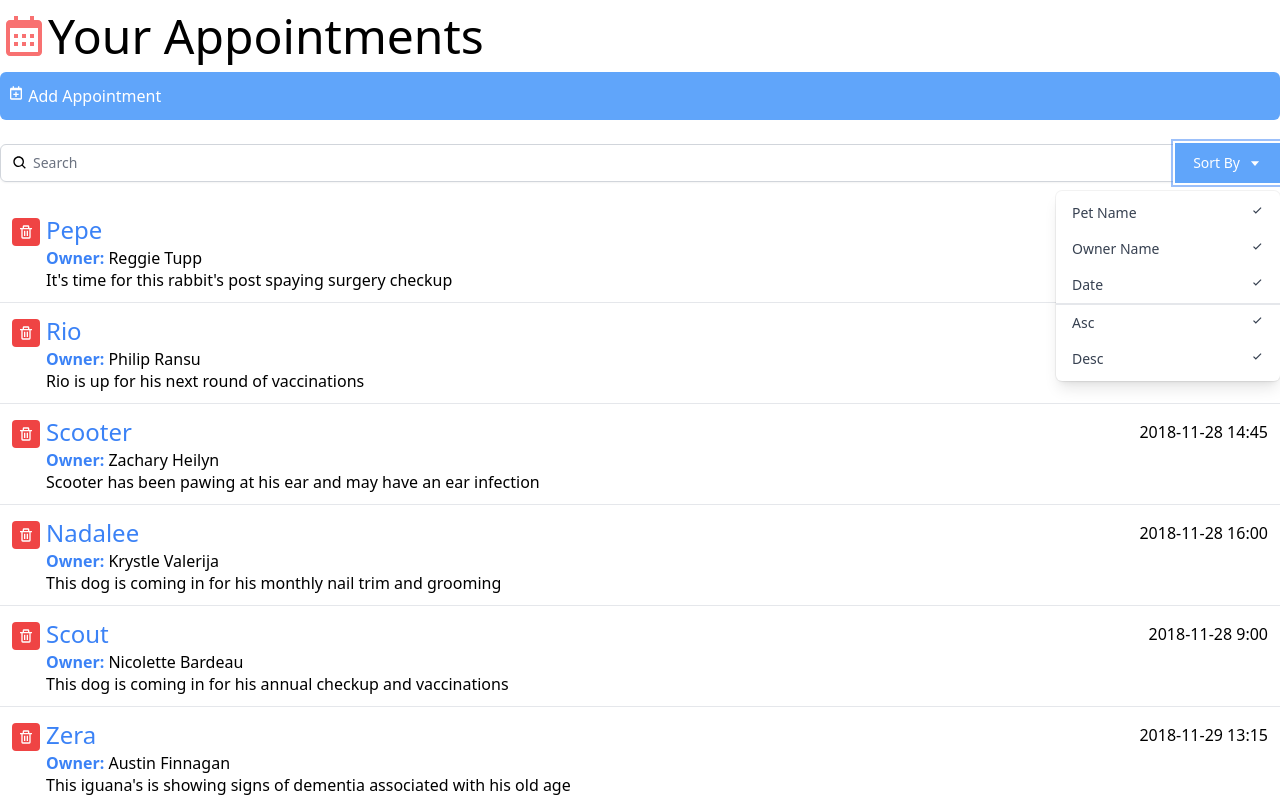
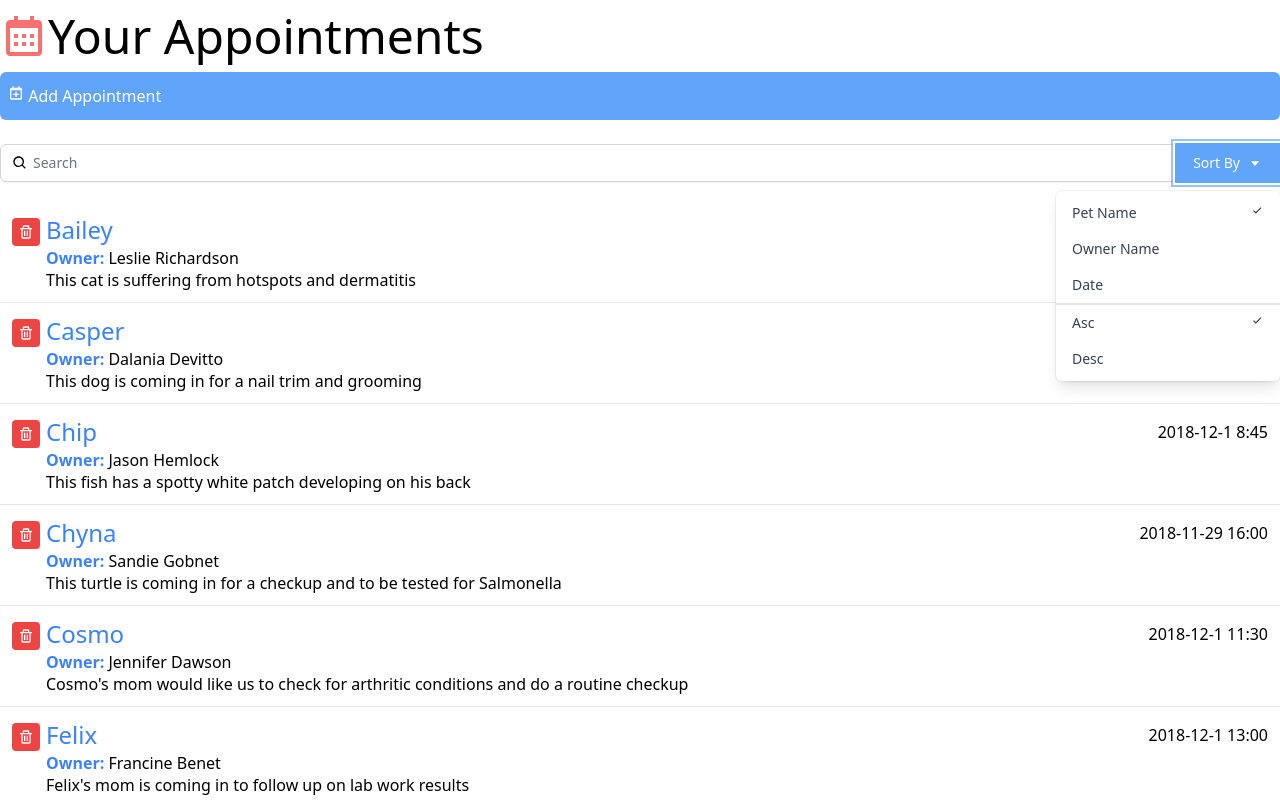
Before and after one commit to vladkrasovsky/react-interface, a React (Create React App) app: page / in a window 1280 px wide. Both pictures are taken after a click on the button "Sort By". Shown: the top 800 px of the page. Built offline with nearby package versions, Linux system fonts and the light colour scheme.

Commit message:
Adds sort by

```diff
--- a/src/App.js
+++ b/src/App.js
@@ -7,13 +7,22 @@
 function App() {
   let [appointmentList, setAppointmentList] = useState([]);
   let [query, setQuery] = useState("");
+  let [sortBy, setSortBy] = useState("petName");
+  let [orderBy, setOrderBy] = useState("asc");
 
-  const filteredAppointments = appointmentList.filter((item) => {
+  const filteredAppointments = appointmentList
+    .filter((item) => {
       return (
         item.petName.toLowerCase().includes(query.toLowerCase()) ||
         item.ownerName.toLowerCase().includes(query.toLowerCase()) ||
         item.aptNotes.toLowerCase().includes(query.toLowerCase())
       );
+    })
+    .sort((a, b) => {
+      let order = orderBy === "asc" ? 1 : -1;
+      return a[sortBy].toLowerCase() < b[sortBy].toLowerCase()
+        ? -1 * order
+        : 1 * order;
     });
 
   const fetchData = useCallback(() => {
@@ -35,7 +44,14 @@
         Your Appointments
       </h1>
       <AddAppointment />
-      <Search query={query} onQueryChange={(myQuery) => setQuery(myQuery)} />
+      <Search
+        query={query}
+        onQueryChange={(myQuery) => setQuery(myQuery)}
+        orderBy={orderBy}
+        onOrderByChange={(myOrder) => setOrderBy(myOrder)}
+        sortBy={sortBy}
+        onSortByChange={(mySort) => setSortBy(mySort)}
+      />
 
       <ul className="divide-y divide-gray-200">
         {filteredAppointments.map((appointment) => (
--- a/src/components/Search.js
+++ b/src/components/Search.js
@@ -1,7 +1,13 @@
 import { BiSearch, BiCaretDown, BiCheck } from "react-icons/bi";
 import { useState } from "react";
 
-const DropDown = ({ toggle }) => {
+const DropDown = ({
+  toggle,
+  sortBy,
+  onSortByChange,
+  orderBy,
+  onOrderByChange,
+}) => {
   if (!toggle) {
     return null;
   }
@@ -18,41 +24,53 @@
         aria-labelledby="options-menu"
       >
         <div
+          onClick={() => onSortByChange("petName")}
           className="px-4 py-2 text-sm text-gray-700 hover:bg-gray-100 hover:text-gray-900 flex justify-between cursor-pointer"
           role="menuitem"
         >
-          Pet Name <BiCheck />
+          Pet Name {sortBy === "petName" && <BiCheck />}
         </div>
         <div
+          onClick={() => onSortByChange("ownerName")}
           className="px-4 py-2 text-sm text-gray-700 hover:bg-gray-100 hover:text-gray-900 flex justify-between cursor-pointer"
           role="menuitem"
         >
-          Owner Name <BiCheck />
+          Owner Name {sortBy === "ownerName" && <BiCheck />}
         </div>
         <div
+          onClick={() => onSortByChange("aptDate")}
           className="px-4 py-2 text-sm text-gray-700 hover:bg-gray-100 hover:text-gray-900 flex justify-between cursor-pointer"
           role="menuitem"
         >
-          Date <BiCheck />
+          Date {sortBy === "aptDate" && <BiCheck />}
         </div>
         <div
+          onClick={() => onOrderByChange("asc")}
           className="px-4 py-2 text-sm text-gray-700 hover:bg-gray-100 hover:text-gray-900 flex justify-between cursor-pointer border-gray-1 border-t-2"
           role="menuitem"
         >
-          Asc <BiCheck />
+          Asc {orderBy === "asc" && <BiCheck />}
         </div>
         <div
+          onClick={() => onOrderByChange("desc")}
           className="px-4 py-2 text-sm text-gray-700 hover:bg-gray-100 hover:text-gray-900 flex justify-between cursor-pointer"
           role="menuitem"
         >
-          Desc <BiCheck />
+          Desc {orderBy === "desc" && <BiCheck />}
         </div>
       </div>
     </div>
   );
 };
 
-const Search = ({ query, onQueryChange }) => {
+const Search = ({
+  query,
+  onQueryChange,
+  sortBy,
+  onSortByChange,
+  orderBy,
+  onOrderByChange,
+}) => {
   const [toggleSort, setToggleSort] = useState(false);
 
   return (
@@ -85,7 +103,13 @@
             >
               Sort By <BiCaretDown className="ml-2" />
             </button>
-            <DropDown toggle={toggleSort} />
+            <DropDown
+              toggle={toggleSort}
+              sortBy={sortBy}
+              onSortByChange={(mySort) => onSortByChange(mySort)}
+              orderBy={orderBy}
+              onOrderByChange={(myOrder) => onOrderByChange(myOrder)}
+            />
           </div>
         </div>
       </div>
```
Lines whose indentation alone changed are shown as unchanged.
